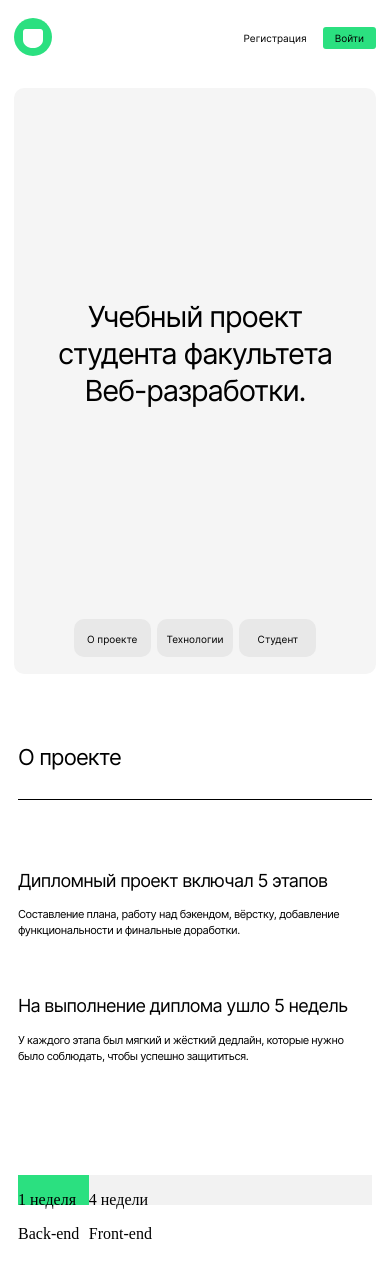
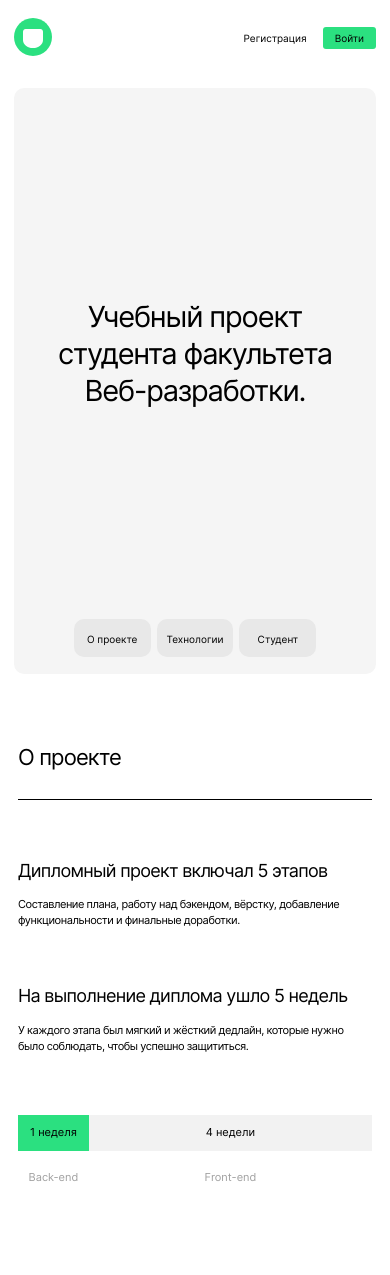
Before and after one commit to MelnikovAleksei/movies-explorer-frontend, a React (Create React App) app: page / in a window 390 px wide. After the commit the page ends 1244 px from the top, so only its background shows below. Built offline with nearby package versions, Linux system fonts and the light colour scheme; the HTML template or start-up script is replaced by a standard one.

Commit message:
feat: завершить работу над css для Chart, AboutProject

```diff
--- a/src/components/AboutProject/AboutProject.css
+++ b/src/components/AboutProject/AboutProject.css
@@ -1,7 +1,7 @@
 .about-project-article {
   max-width: 1280px;
   margin: 0 auto;
-  padding: 110px 30px;
+  padding: 110px 30px 140px 30px;
   box-sizing: border-box;
 }
 
@@ -23,17 +23,18 @@
 
 @media screen and (max-width: 1023px) {
   .about-project-article {
-    padding: 90px 30px;
+    padding: 90px 30px 120px 30px;
   }
 
   .about-page-arcticle__items-section {
     gap: 30px;
+    padding-bottom: 93px;
   }
 }
 
 @media screen and (max-width: 767px) {
   .about-project-article {
-    padding: 70px 4px;
+    padding: 70px 4px 93px 4px;
   }
 
   .about-project-article__header {
@@ -43,5 +44,7 @@
   .about-page-arcticle__items-section {
     grid-template-columns: repeat(1, 1fr);
     gap: 56px;
+    padding-top: 60px;
+    padding-bottom: 60px;
   }
 }
--- a/src/components/Chart/Chart.css
+++ b/src/components/Chart/Chart.css
@@ -1,9 +1,49 @@
 .chart {
-  background: #FF6838;
-  height: 30px;
+  background: #FFFFFF;
+  height: 36px;
   display: flex;
 }
 
-.chart__item {
-  height: 30px;
+.chart__item-container {
+  height: 36px;
+  display: flex;
+  flex-direction: column;
+  align-items: center;
 }
+
+.chart__text {
+  margin: 9px 0;
+  font-family: 'Inter', Arial, sans-serif;
+  font-weight: normal;
+  font-style: normal;
+  font-size: 14px;
+  line-height: 1.21;
+  color: #000000;
+}
+
+.chart__text:last-of-type {
+  margin: 0;
+  position: relative;
+  top: 23px;
+  left: 0;
+}
+
+.chart__text_color_light {
+  color: #A0A0A0;
+}
+
+@media screen and (max-width: 767px) {
+  .chart {
+    min-height: 35px;
+  }
+
+  .chart__text {
+    margin: 11px 0;
+    font-size: 11px;
+    line-height: 1.18;
+  }
+
+  .chart__text:last-of-type {
+    top: 21px;
+  }
+}
--- a/src/components/Chart/Chart.js
+++ b/src/components/Chart/Chart.js
@@ -35,7 +35,7 @@ function Chart() {
 
     const amountOfTimeSpentText = `${item.numOfUnitsOfTimeSpent} ${item.timeUnitText}`;
 
-    const style = {
+    const itemContainerStyle = {
       width: `${percentageOfTimeSpent}%`,
       background: item.color,
     };
@@ -43,16 +43,21 @@ function Chart() {
     return (
       <div
         key={item.id}
-        className="chart__item"
-        style={style}
+        className="chart__item-container"
+        style={itemContainerStyle}
       >
+        <div
+          className="chart__item"
+        >
+
+        </div>
         <p
           className="chart__text"
         >
           {amountOfTimeSpentText}
         </p>
         <p
-          className="chart__sub-text"
+          className="chart__text chart__text_color_light"
         >
           {item.subText}
         </p>
```
